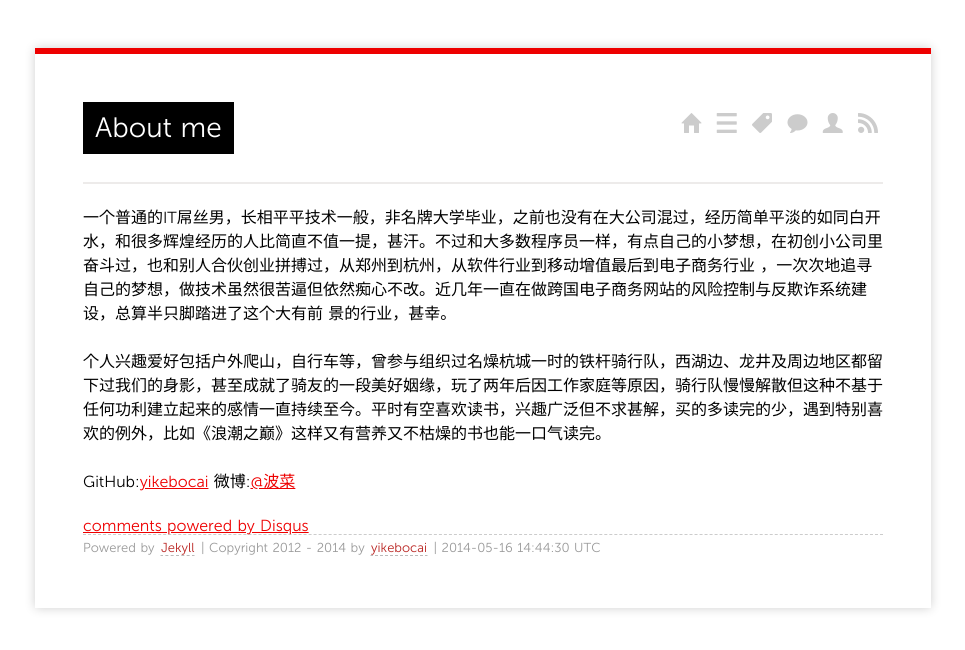
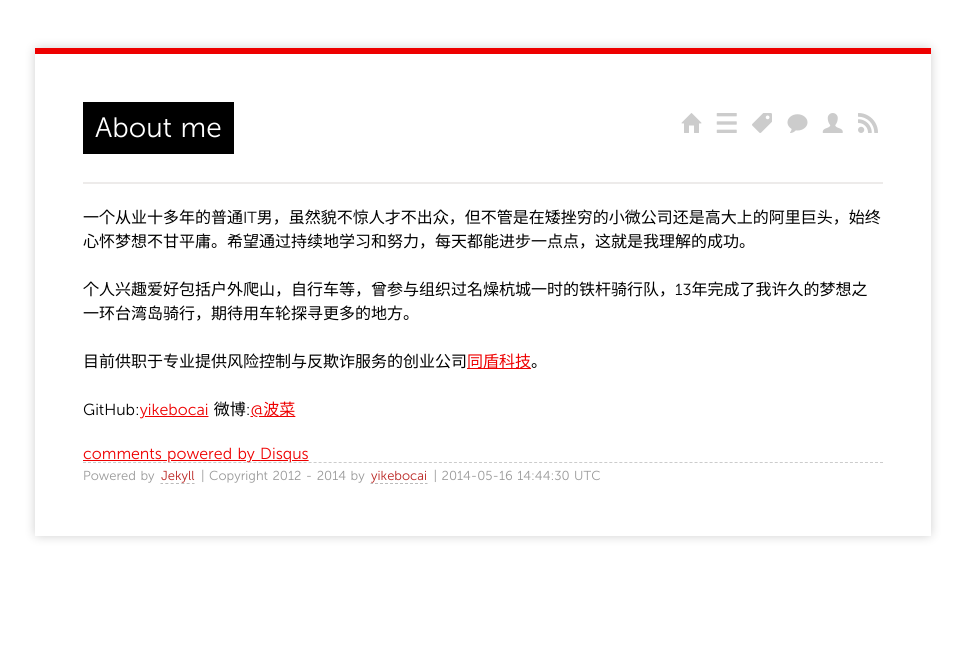
Before and after one commit to yikebocai/yikebocai.github.io, a Jekyll site: the page built from about/index.md, in a window 1280 px wide. Shown: the top 650 px of the page, without its empty margins (157-1122 px from the left). Built offline with Jekyll 4.4.1, drawn with Linux system fonts in a browser that asks for light colours; Markdown is read by kramdown in place of the engine named in the settings; comment, search, counter and statistics services are not loaded.

Commit message:
first customer enter

```diff
--- a/about/index.md
+++ b/about/index.md
@@ -3,12 +3,11 @@ title: About me
 layout: page
 comments: yes
 ---
- 一个普通的IT屌丝男，长相平平技术一般，非名牌大学毕业，之前也没有在大公司混过，经历简单平淡的如同白开水，和很多辉煌经历的人比简直不值一提，甚汗。不过和大多数程序员一样，有点自己的小梦想，在初创小公司里奋斗过，也和别人合伙创业拼搏过，从郑州到杭州，从软件行业到移动增值最后到电子商务行业
-，一次次地追寻自己的梦想，做技术虽然很苦逼但依然痴心不改。近几年一直在做跨国电子商务网站的风险控制与反欺诈系统建设，总算半只脚踏进了这个大有前
-景的行业，甚幸。
+ 一个从业十多年的普通IT男，虽然貌不惊人才不出众，但不管是在矮挫穷的小微公司还是高大上的阿里巨头，始终心怀梦想不甘平庸。希望通过持续地学习和努力，每天都能进步一点点，这就是我理解的成功。
 
-个人兴趣爱好包括户外爬山，自行车等，曾参与组织过名燥杭城一时的铁杆骑行队，西湖边、龙井及周边地区都留下过我们的身影，甚至成就了骑友的一段美好姻缘，玩了两年后因工作家庭等原因，骑行队慢慢解散但这种不基于任何功利建立起来的感情一直持续至今。平时有空喜欢读书，兴趣广泛但不求甚解，买的多读完的少，遇到特别喜欢的例外，比如《浪潮之巅》这样又有营养又不枯燥的书也能一口气读完。
+个人兴趣爱好包括户外爬山，自行车等，曾参与组织过名燥杭城一时的铁杆骑行队，13年完成了我许久的梦想之一环台湾岛骑行，期待用车轮探寻更多的地方。
 
+目前供职于专业提供风险控制与反欺诈服务的创业公司[同盾科技](http://fraudmetrix.cn)。
 
  GitHub:[yikebocai](http://github.com/yikebocai)
  微博:[@波菜](http://weibo.com/simbo)
```
Also changed, not shown: _posts/2014/2014-05-16-Saas-service-is-lauched.md (added, +23 -0 lines).
